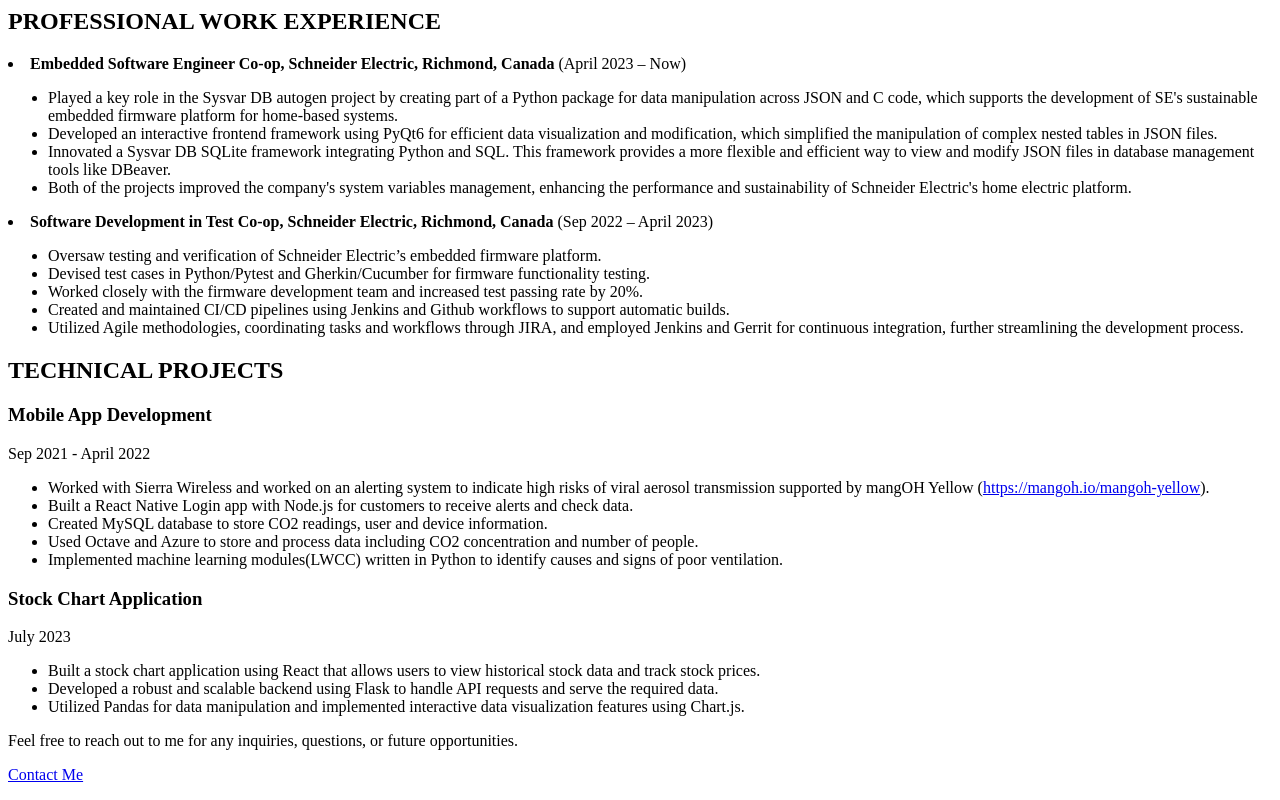
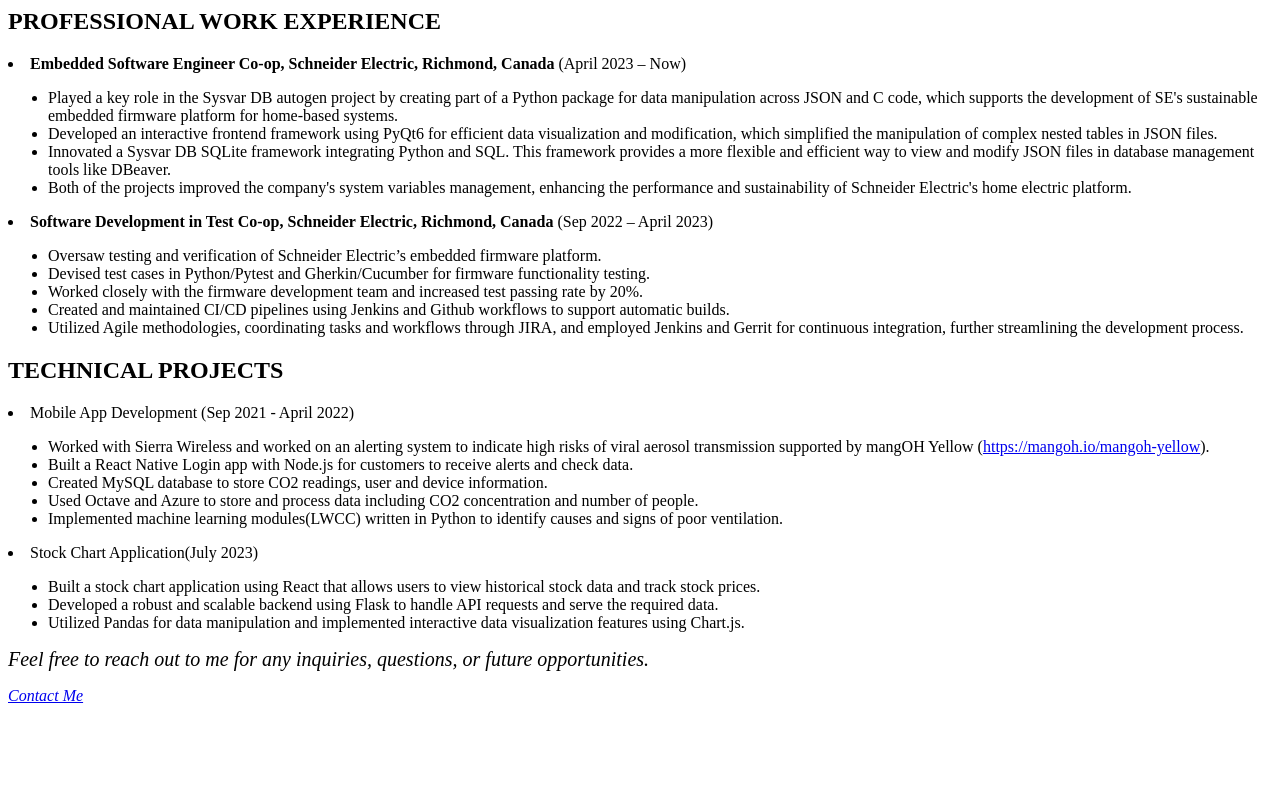
Before and after one commit to yzhangtj/online-resume, a plain HTML site: page index.html in a window 1280 px wide. Shown: the part 651-1451 px from the top of the page. After the commit the page ends 1372 px from the top, so only its background shows below. Drawn offline with Linux system fonts and the light colour scheme.

Commit message:
Fixed list elements

```diff
--- a/index.html
+++ b/index.html
@@ -56,8 +56,7 @@
     </li>
 
   <h2>TECHNICAL PROJECTS</h2>
-  <h3>Mobile App Development</h3>
-  <p>Sep 2021 - April 2022</p>
+  <li>Mobile App Development (Sep 2021 - April 2022)
     <ul>
       <li>Worked with Sierra Wireless and worked on an alerting system to indicate high risks of viral aerosol
         transmission supported by mangOH Yellow (<a
@@ -76,16 +75,18 @@
         Implemented machine learning modules(LWCC) written in Python to identify causes and signs of poor ventilation.
       </li>
     </ul>
-  <h3>Stock Chart Application</h3>
-  <p>July 2023</p>
+  </li>
+  <li>Stock Chart Application(July 2023)
     <ul>
       <li>Built a stock chart application using React that allows users to view historical stock data and track stock prices.</li>
       <li>Developed a robust and scalable backend using Flask to handle API requests and serve the required data.</li>
       <li>Utilized Pandas for data manipulation and implemented interactive data visualization features using Chart.js.</li>
     </ul>
+  </li>
 </body>
 <footer>
-  <p>Feel free to reach out to me for any inquiries, questions, or future opportunities.</p>
-  <p><a href="contact.html">Contact Me</a></p>
+  <p><i style="font-size:20px;">Feel free to reach out to me for any inquiries, questions, or future opportunities.</i></p>
+
+  <p><a href="contact.html"><i>Contact Me</i></a></p>
 </footer>
 </html>
```
Lines whose indentation alone changed are shown as unchanged.
